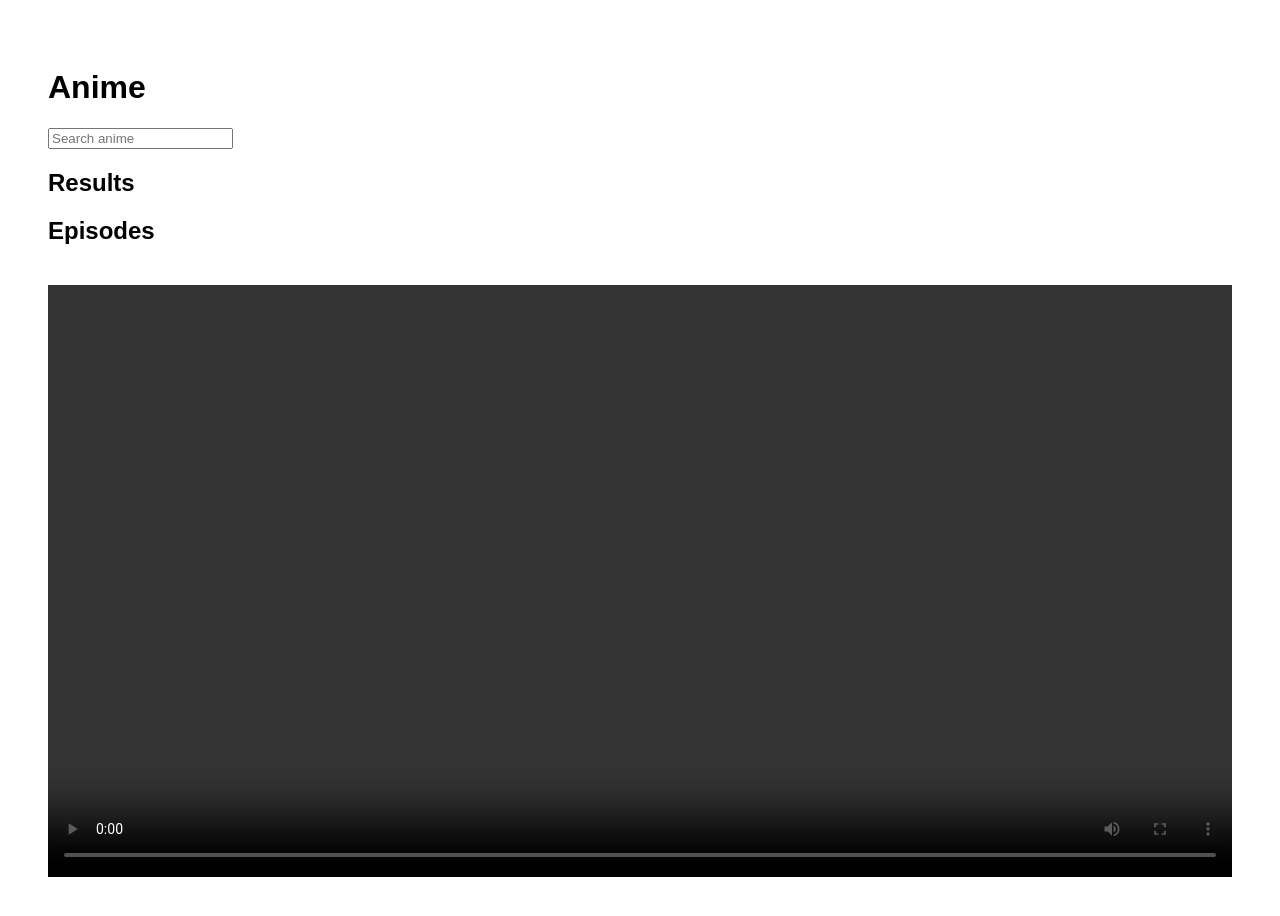
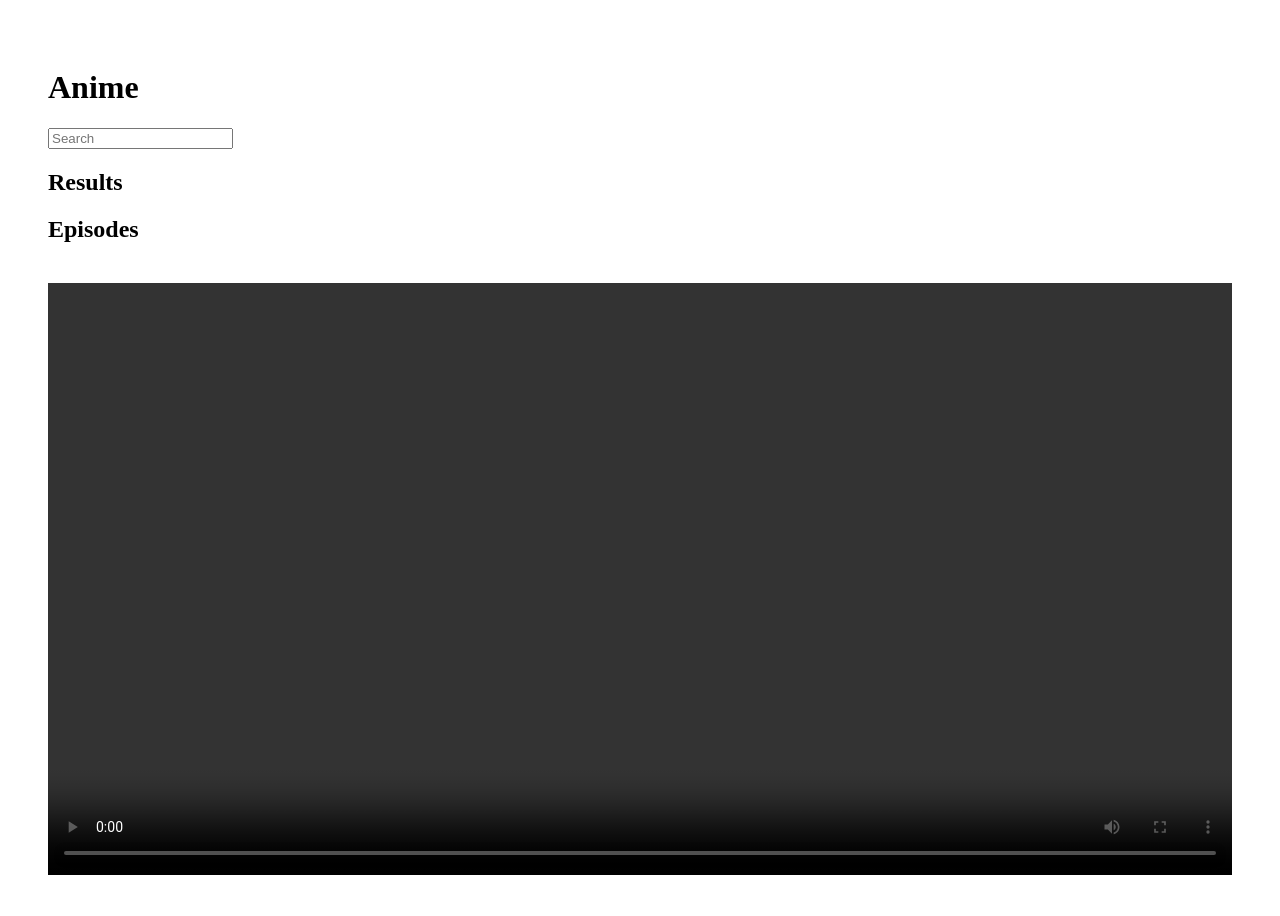
Before and after one commit to NOTAHACKER9999/Glitchana, a Next.js app: page / in a window 1280 px wide. Shown: the top 916 px of the page. Built offline with nearby package versions, Linux system fonts and the light colour scheme.

Commit message:
Update page.js

```diff
--- a/app/page.js
+++ b/app/page.js
@@ -31,8 +31,6 @@ video.current.src=stream
 
 async function search(q){
 
-if(!q) return
-
 const res=await fetch("/api/search?q="+q)
 
 setResults(await res.json())
@@ -59,12 +57,12 @@ setStream(data.stream)
 
 return(
 
-<div style={{padding:40,fontFamily:"sans-serif"}}>
+<div style={{padding:40}}>
 
 <h1>Anime</h1>
 
 <input
-placeholder="Search anime"
+placeholder="Search"
 onChange={e=>search(e.target.value)}
 />
 
@@ -74,12 +72,10 @@ onChange={e=>search(e.target.value)}
 
 <div key={a.id}>
 
-<img src={a.image} width="120"/>
-
 <p>{a.title}</p>
 
 <button onClick={()=>loadAnime(a.id)}>
-Open
+Episodes
 </button>
 
 </div>
```
